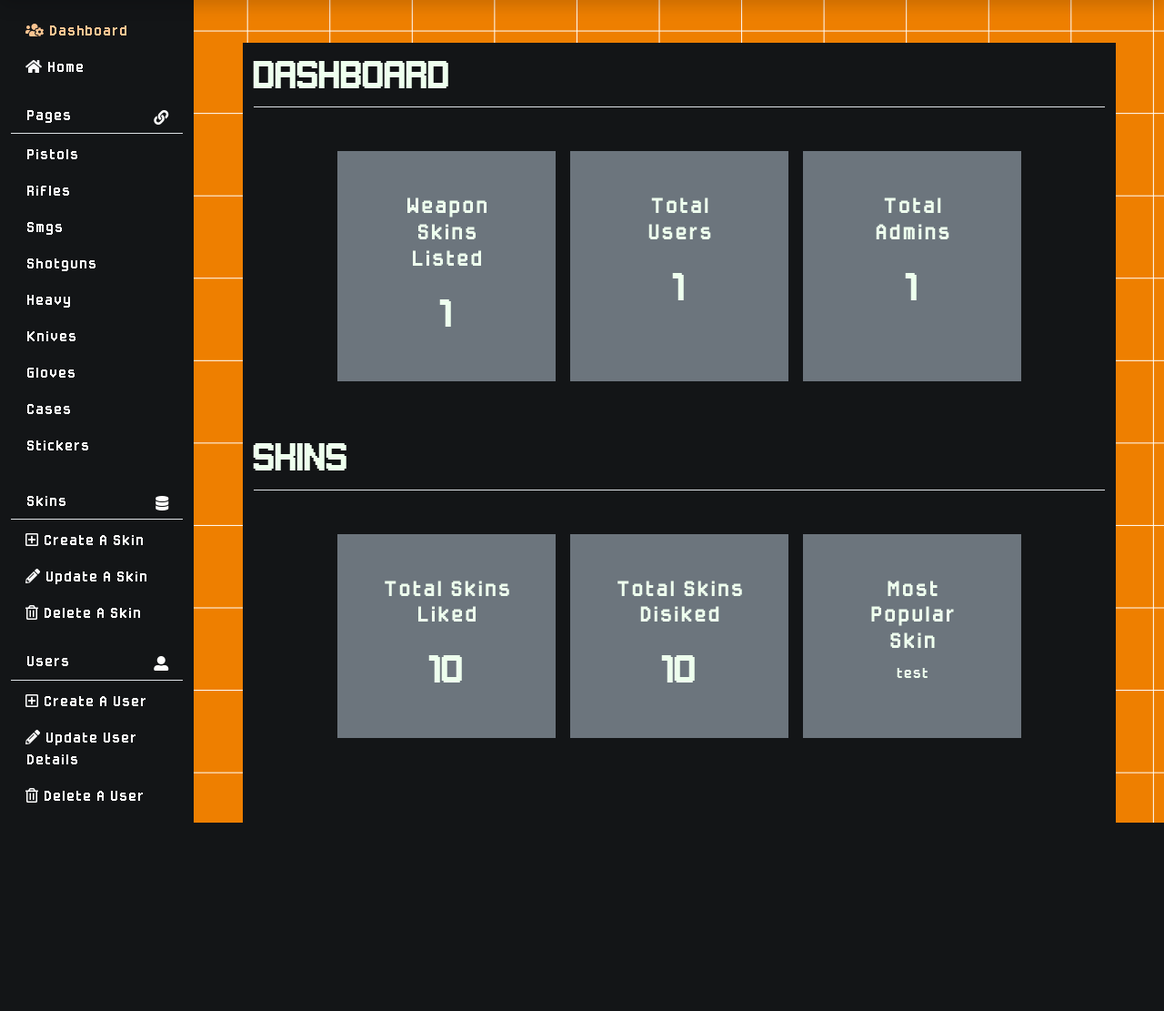
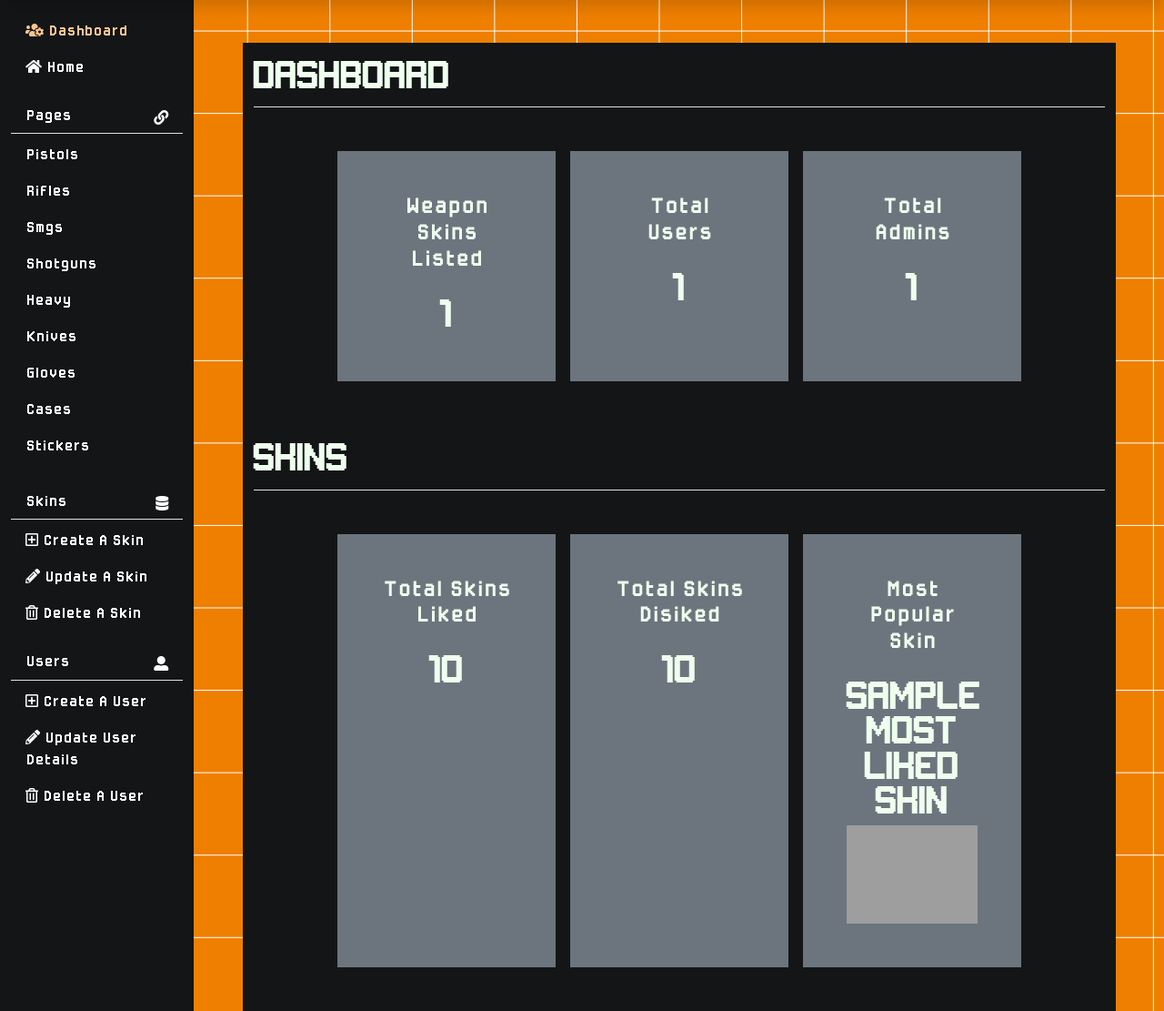
Before and after one commit to bradleyplaydon/CSGOSkinfo, a Flask app: template templates/pages/dashboard.html in a window 1280 px wide. Shown: the part 57-1168 px from the top of the page at 91% size. Before the commit the page ends 961 px from the top, so only its background shows below. Run offline with Flask 2, Linux system fonts and the light colour scheme; the template is opened without the code that fills it: most values are stand-ins (such as "Sample title", 1, 10 or a date in 2020); some libraries are stand-ins or nearby versions; grey boxes are pictures that could not be loaded.

Commit message:
Added loop and if for most popular skin

```diff
--- a/templates/pages/dashboard.html
+++ b/templates/pages/dashboard.html
@@ -32,7 +32,39 @@
     <div class="col-lg-3 bg-secondary p-5 mx-2">
         <p class="h2 fs-4">Most Popular Skin</h2>
         <div class="most-popular">
-            test
+            {% if mostLikedSkin.count() > 1 %}
+                        <div class="most-popular">
+                            {% for skin in mostLikedSkin %}
+                            <div>
+                                <h5 class="mt-4">{{ skin.name }}</h5>
+                                {% if skin.image_urls.factory_new is not none %}
+                                <img src="{{ skin.image_urls.factory_new }}" class="img-fluid" alt="{{ skin.name }} image">
+                                {% elif skin.image_urls.min_wear is not none %}
+                                <img src="{{ skin.image_urls.min_wear }}" class="img-fluid" alt="{{ skin.name }} image">
+                                {% elif skin.image_urls.field_tested is not none %}
+                                <img src="{{ skin.image_urls.field_tested }}" class="img-fluid" alt="{{ skin.name }} image">
+                                {% elif skin.image_urls.well_worn is not none %}
+                                <img src="{{ skin.image_urls.well_worn }}" class="img-fluid" alt="{{ skin.name }} image">
+                                {% elif skin.image_urls.battle_scarred is not none %}
+                                <img src="{{ skin.image_urls.battle_scarred }}" class="img-fluid" alt="{{ skin.name }} image">
+                                {% endif %}
+                            </div>
+                            {% endfor %}
+                        </div>
+                        {% else %}
+                        <h2 class="mt-4">{{ mostLikedSkin.name }}</h2>
+                        {% if skin.image_urls.factory_new is not none %}
+                        <img src="{{ skin.image_urls.factory_new }}" class="img-fluid" alt="{{ skin.name }} image">
+                        {% elif skin.image_urls.min_wear is not none %}
+                        <img src="{{ skin.image_urls.min_wear }}" class="img-fluid" alt="{{ skin.name }} image">
+                        {% elif skin.image_urls.field_tested is not none %}
+                        <img src="{{ skin.image_urls.field_tested }}" class="img-fluid" alt="{{ skin.name }} image">
+                        {% elif skin.image_urls.well_worn is not none %}
+                        <img src="{{ skin.image_urls.well_worn }}" class="img-fluid" alt="{{ skin.name }} image">
+                        {% elif skin.image_urls.battle_scarred is not none %}
+                        <img src="{{ skin.image_urls.battle_scarred }}" class="img-fluid" alt="{{ skin.name }} image">
+                        {% endif %}
+                        {% endif %}
         </div>
     </div>
 </div>
```
